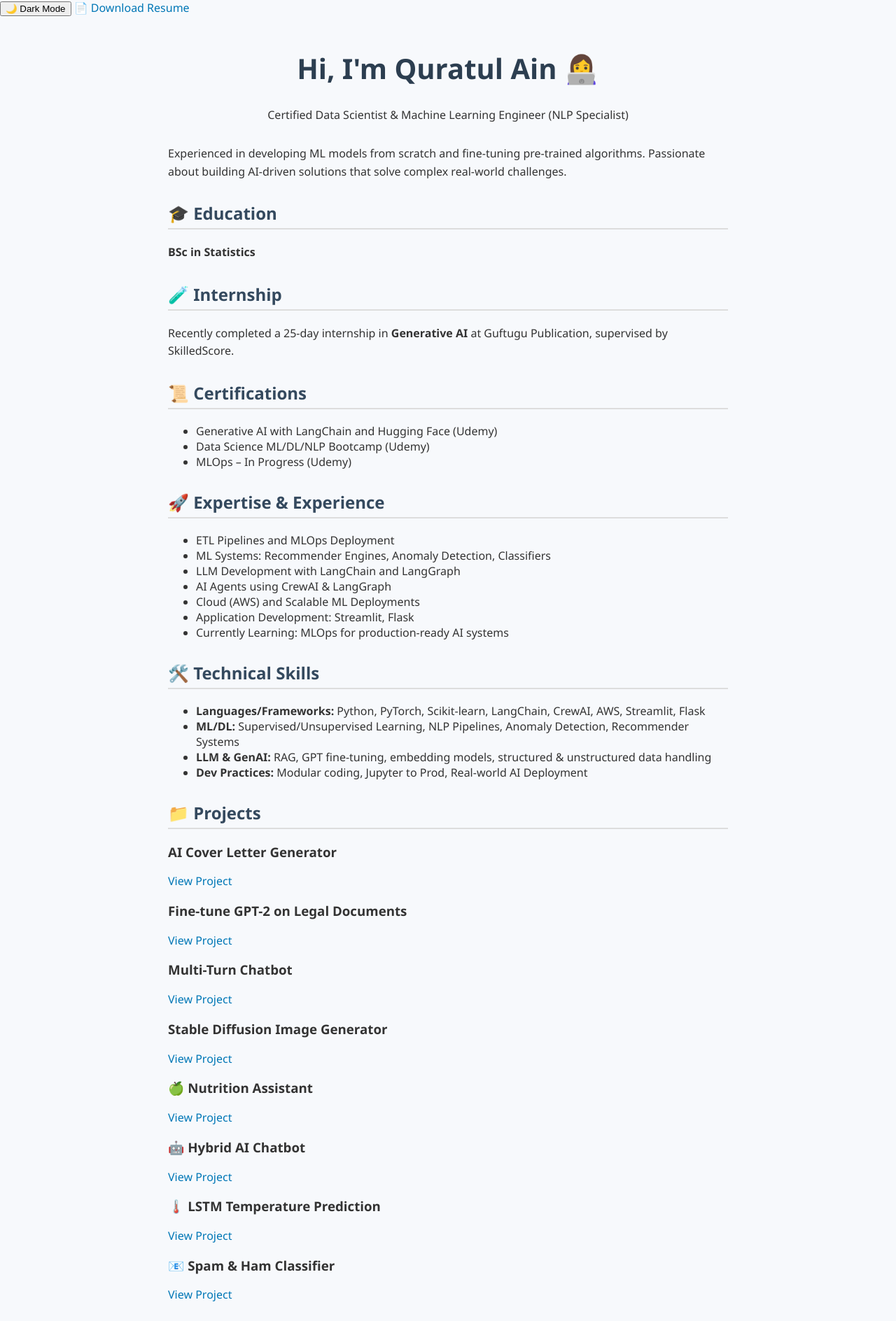
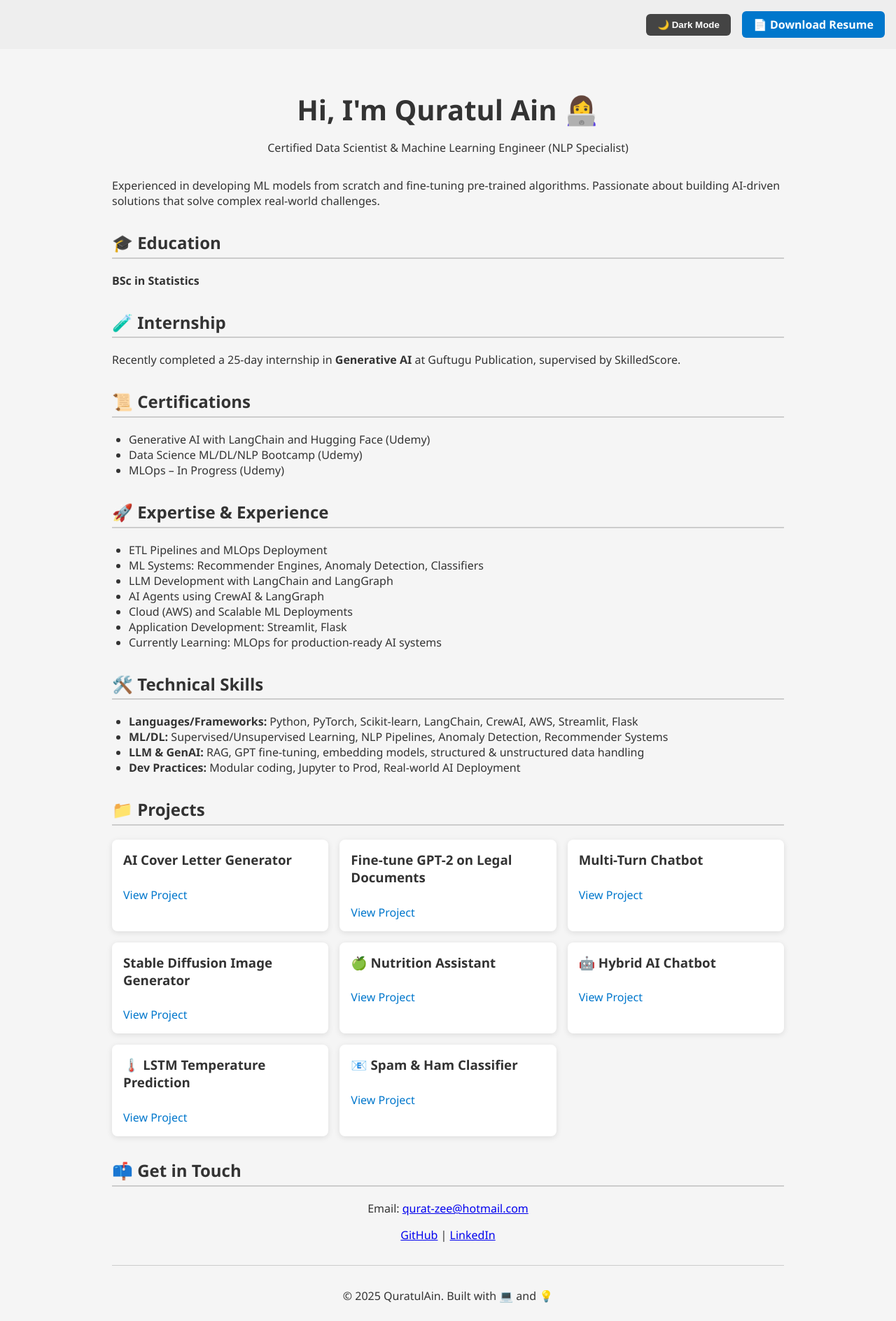
Before and after one commit to QuratulAin20/github.io, a plain HTML site: page index.html in a window 1280 px wide. Shown: the top 1888 px of the page at 70% size. Drawn offline with Linux system fonts and the light colour scheme.

Commit message:
Update style.css

```diff
--- a/style.css
+++ b/style.css
@@ -1,65 +1,144 @@
-/* style.css */
+/* General Styling */
 body {
   font-family: 'Segoe UI', Tahoma, Geneva, Verdana, sans-serif;
   margin: 0;
-  background-color: #f7f9fc;
+  padding: 0;
+  background-color: #f5f5f5;
   color: #333;
+  transition: background 0.3s, color 0.3s;
 }
 
 .container {
-  max-width: 800px;
-  margin: auto;
-  padding: 20px;
+  max-width: 960px;
+  margin: 0 auto;
+  padding: 2rem;
 }
 
 header {
   text-align: center;
-  margin-bottom: 30px;
+  margin-bottom: 2rem;
 }
 
 h1 {
   font-size: 2.5rem;
-  color: #2c3e50;
+  margin-bottom: 0.5rem;
 }
 
 h2 {
-  color: #34495e;
-  margin-top: 30px;
-  border-bottom: 2px solid #ddd;
-  padding-bottom: 5px;
+  border-bottom: 2px solid #ccc;
+  padding-bottom: 0.3rem;
+  margin-top: 2rem;
 }
 
-p {
-  line-height: 1.6;
+ul {
+  padding-left: 1.5rem;
 }
 
-a {
-  color: #0077b6;
+/* Toggle + Resume Button */
+.toggle-container {
+  display: flex;
+  justify-content: flex-end;
+  align-items: center;
+  gap: 1rem;
+  padding: 1rem;
+  background: #eee;
+}
+
+#toggle-mode,
+.resume-btn {
+  padding: 0.5rem 1rem;
+  border: none;
+  border-radius: 6px;
+  cursor: pointer;
+  font-weight: bold;
+  transition: background 0.3s;
+}
+
+#toggle-mode {
+  background-color: #444;
+  color: #fff;
+}
+
+.resume-btn {
+  background-color: #0077cc;
+  color: white;
   text-decoration: none;
 }
 
-a:hover {
+.resume-btn:hover {
+  background-color: #005fa3;
+}
+
+/* Project Cards */
+.project-grid {
+  display: grid;
+  grid-template-columns: repeat(auto-fill, minmax(250px, 1fr));
+  gap: 1rem;
+  margin-top: 1rem;
+}
+
+.card {
+  background-color: #fff;
+  padding: 1rem;
+  border-radius: 8px;
+  box-shadow: 0 2px 8px rgba(0, 0, 0, 0.1);
+  transition: transform 0.2s;
+}
+
+.card:hover {
+  transform: translateY(-4px);
+}
+
+.card h3 {
+  margin-top: 0;
+}
+
+.card a {
+  display: inline-block;
+  margin-top: 0.5rem;
+  color: #0077cc;
+  text-decoration: none;
+}
+
+.card a:hover {
   text-decoration: underline;
 }
 
-.skills-grid {
-  display: flex;
-  flex-wrap: wrap;
-  gap: 10px;
-  margin-top: 10px;
-}
-
-.skills-grid span {
-  background-color: #e0f7fa;
-  color: #00796b;
-  padding: 8px 12px;
-  border-radius: 5px;
-  font-size: 0.95rem;
+/* Contact & Footer */
+.contact p,
+footer p {
+  text-align: center;
 }
 
 footer {
-  text-align: center;
-  margin-top: 40px;
-  font-size: 0.9rem;
-  color: #888;
+  margin-top: 2rem;
+  padding-top: 1rem;
+  border-top: 1px solid #ccc;
 }
+
+/* Dark Mode */
+.dark-mode {
+  background-color: #1e1e1e;
+  color: #e0e0e0;
+}
+
+.dark-mode .toggle-container {
+  background-color: #333;
+}
+
+.dark-mode .card {
+  background-color: #2e2e2e;
+}
+
+.dark-mode a {
+  color: #66ccff;
+}
+
+.dark-mode #toggle-mode {
+  background-color: #ddd;
+  color: #222;
+}
+
+.dark-mode .resume-btn {
+  background-color: #2299ee;
+}
```
